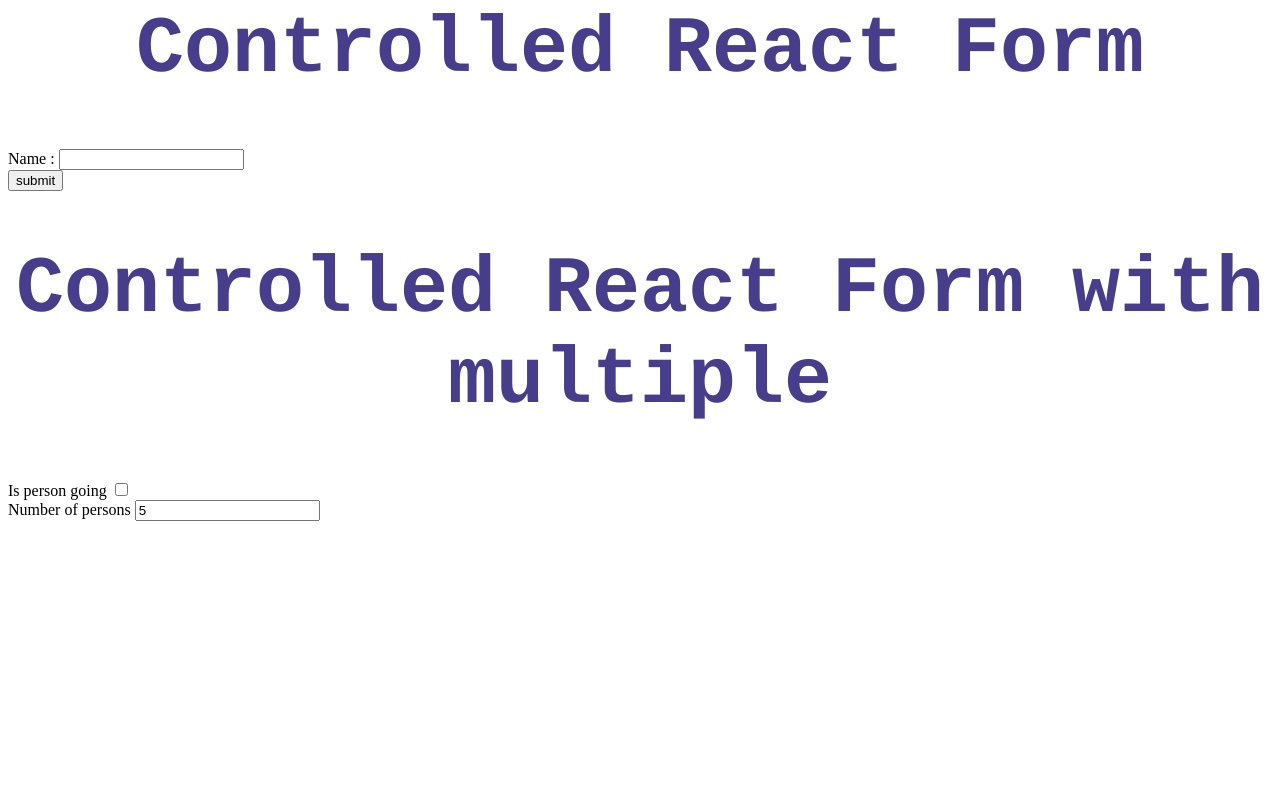
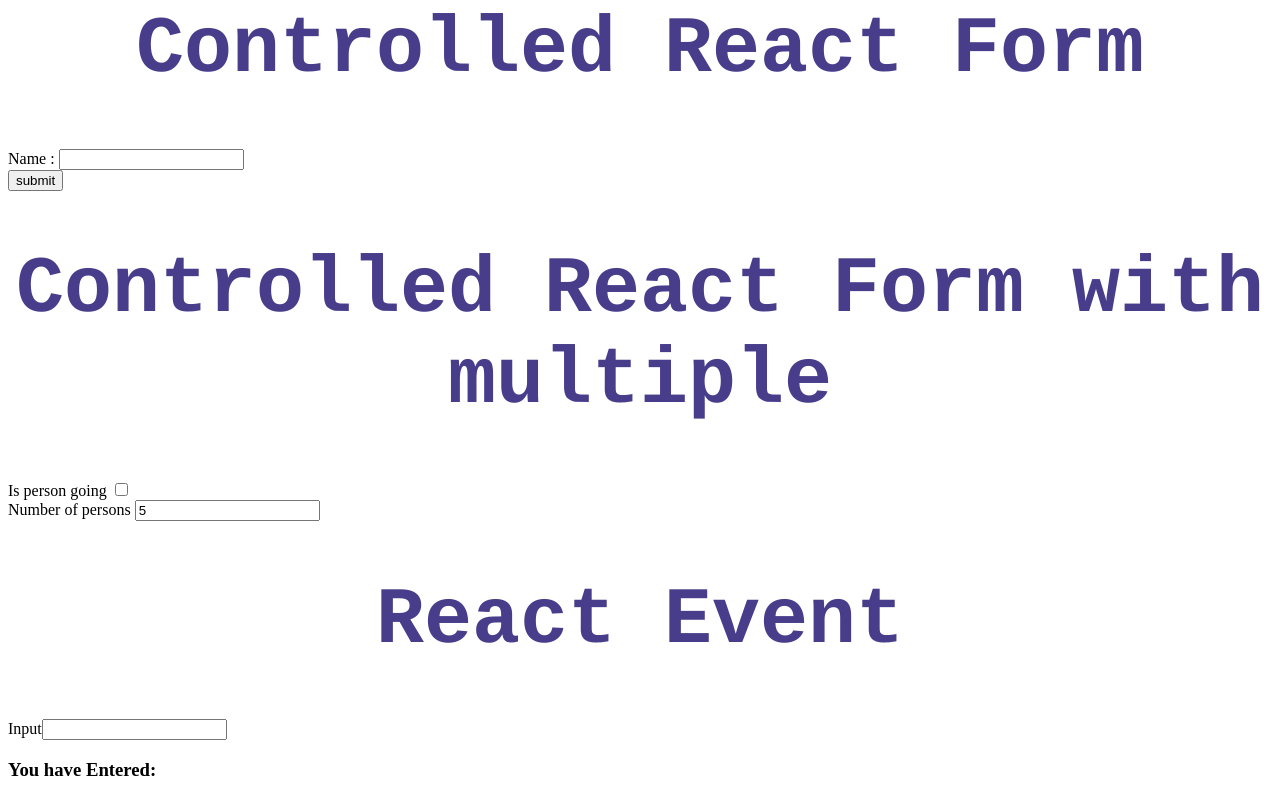
Before and after one commit to Infantsabin/practice-ReactBasics, a React (Vite) app: page / in a window 1280 px wide. Shown: the part 3906-4706 px from the top of the page. Before the commit the page ends 4435 px from the top, so only its background shows below. Built offline with nearby package versions, Linux system fonts and the light colour scheme.

Commit message:
React Event on Change happens in input it will refelect in another Tag - Infant Sabin

```diff
--- a/App.js
+++ b/App.js
@@ -5,6 +5,7 @@ import StateClass from './StateClass.js'
 import ReactComponent from './ReactComponent.js'
 import LifeCycle from './LifeCycle.js'
 import ReactForm from './ReactForm.js'
+import ReactEvent from './ReactEvent.js'
 
 class App extends Component {
   render () {
@@ -60,6 +61,7 @@ class App extends Component {
         </table>
         <LifeCycle />
         <ReactForm />
+        <ReactEvent />
       </div>
     )
   }
--- /dev/null
+++ b/ReactEvent.js
@@ -0,0 +1,33 @@
+import React, { Component } from 'react'
+
+var myStyle = {
+  fontSize: 80,
+  fontFamily: 'Courier',
+  color: '#483D8B',
+  textAlign: 'center'
+}
+
+class ReactEvent extends Component {
+  constructor (props) {
+    super(props)
+    this.state = {
+      text: ''
+    }
+  }
+
+  handleEvent (event) {
+    this.setState({ text: event.target.value })
+  }
+
+  render () {
+    return (
+      <div>
+        <h1 style={myStyle}>React Event</h1>
+        <label>Input</label>
+        <input type='text' id='text' onChange={this.handleEvent.bind(this)} />
+        <h3>You have Entered: {this.state.text}</h3>
+      </div>
+    )
+  }
+}
+export default ReactEvent
```
